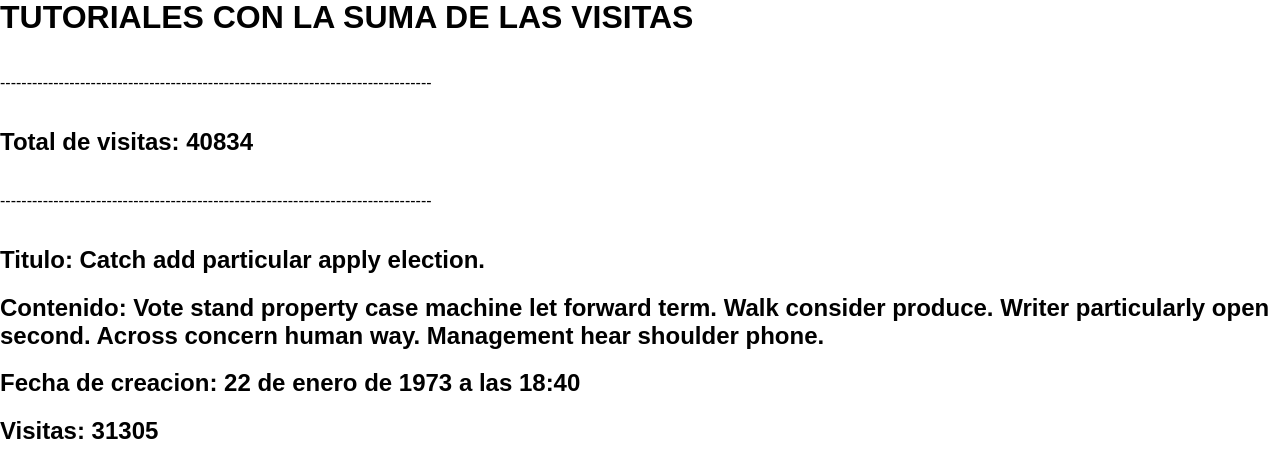
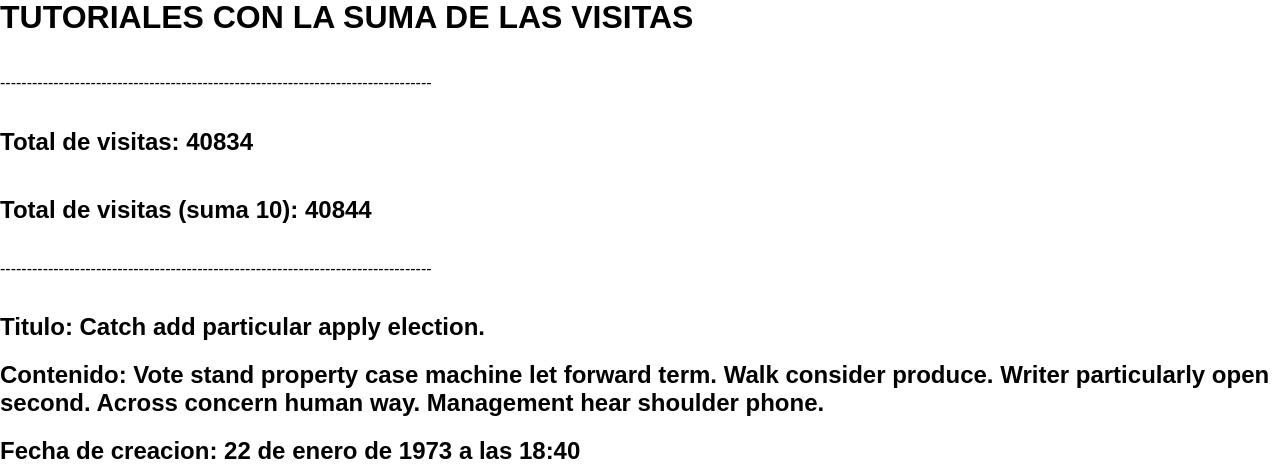
Before and after one commit to kowbalsqui/Proyecto1Modelos, a Django app: page /Tutorial/Total_visitas in a window 1280 px wide. Shown: the part 255-719 px from the top of the page. Run offline with Django 5.2, Linux system fonts and the light colour scheme; data comes from the database, SQL or seed files in the repository.

Commit message:
Formularios me dan miedo

```diff
--- a/proyectoModelos/tutorial/templates/Comentario/comentarios.html
+++ b/proyectoModelos/tutorial/templates/Comentario/comentarios.html
@@ -2,8 +2,8 @@
     <h2>Contenido: {{ comentario.contenido }}</h2>
     <h2>Fecha del comentario: {{ comentario.fecha | date:"d/m/Y"}}</h2>
     <h2>Visible?: {{ comentario.visible }}</h2>
-    <h2>Puntuación: {{ comentario.puntuacion }}</h2>
+    <h2>Puntuación: {{ comentario.puntuacion |ljust:"10"}}</h2>
     <br>
-    <h2>Usuario creador: {{ comentario.usuario.nombre }}</h2>
+    <h2>Usuario creador: {{ comentario.usuario.nombre |length }}</h2>
     <p>---------------------------------------------------------------------------------</p>
-</div>
+</div>8
--- a/proyectoModelos/tutorial/templates/Comentario/comentarios_equals_palabra.html
+++ b/proyectoModelos/tutorial/templates/Comentario/comentarios_equals_palabra.html
@@ -6,6 +6,6 @@
 
 {% block contenido %}
     {% for comentario in comentario_mostrar %}
-        {% include "Comentario/comentario.html" %}
+        {% include "Comentario/comentarios.html" %}
     {% endfor %}
 {% endblock %}
--- a/proyectoModelos/tutorial/templates/Tutorial/total_visitas.html
+++ b/proyectoModelos/tutorial/templates/Tutorial/total_visitas.html
@@ -4,6 +4,21 @@
 <h1>TUTORIALES CON LA SUMA DE LAS VISITAS</h1>
 <p>---------------------------------------------------------------------------------</p>
 <h2>Total de visitas: {{ total_visitas }}</h2>
+
+{% if total_visitas != 0 %}
+{% if total_visitas >= 100 %}
+    <h2>Total de visitas (suma 10): {{ total_visitas|add:10 }}</h2> <!-- Suma -->
+{% elif total_visitas <= 99 and total_visitas > 50 %}
+    <h2>Total de visitas (resta 5): {{ total_visitas|add:"-5" }}</h2> <!-- Resta -->
+{% elif total_visitas < 9 %}
+    <h2>Total de visitas (es menor que 9): {{ total_visitas }}</h2> <!-- Condición simple -->
+{% elif total_visitas|divisibleby:2 %}
+    <h2>Total de visitas (es par): {{ total_visitas }}</h2> <!-- Número par -->
+{% else %}
+    <h2>Total de visitas (no es divisible por 2 ni menor que 9): {{ total_visitas }}</h2>
+{% endif %}
+{% endif %}
+
 <p>---------------------------------------------------------------------------------</p>
 {% endblock %}
 
--- a/proyectoModelos/tutorial/templates/inicio.html
+++ b/proyectoModelos/tutorial/templates/inicio.html
@@ -7,7 +7,7 @@
             <li><a href="{% url 'listar_ususario' %}">Usuarios</a></li>
             <li><a href="{% url 'muestra_certificado_usuario_mismo_id' 1 %}">Certificados de un usuario por id</a></li>
             <li><a href="{% url 'muestra_comentario_equals_palabra' 'item' %}">Comentarios por una palabra en concreto</a></li>
-            <li><a href="{% url 'muestra_tutorial_por_etiqueta' 'Glass' %}">Comentarios por una palabra en concreto</a></li>
+            <li><a href="{% url 'muestra_tutorial_por_etiqueta' 'Glass' %}">Tutoriales con etiqueta en concreto</a></li>
             <li><a href="{% url 'lista_usuarios_entre_años' 1970 2000 %}">Usuarios nacidos entre dos años en especifico</a></li>
             <li><a href="{% url 'lista_tutorial_por_categoria' 'hola' 'walk' %}">Tutoriales con x categoria</a></li>
             <li><a href="{% url 'total_visitas' %}">Tutoriales con la suma de visitas</a></li>
```
Also changed, not shown: README.md.
